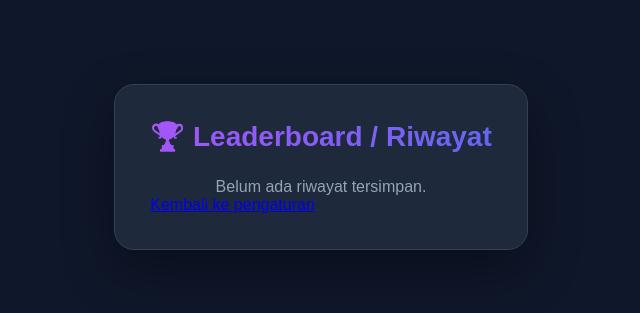
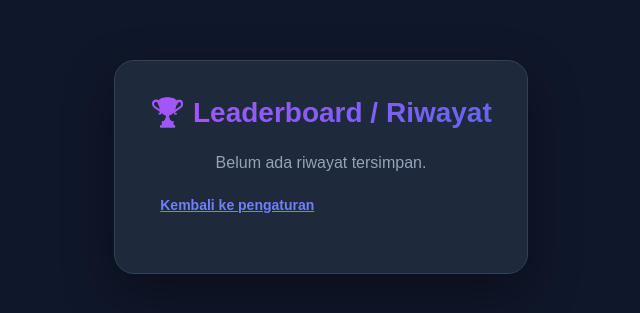
Before and after one commit to Husain-Faqih/quiz-react, a React (Vite) app: page /leaderboard in a window 1280 px wide. Shown: the part 233-546 px from the top of the page, without its empty margins (319-959 px from the left). Built offline with nearby package versions, Linux system fonts and the light colour scheme.

Commit message:
update css

```diff
--- a/src/components/Leaderboard.jsx
+++ b/src/components/Leaderboard.jsx
@@ -29,7 +29,6 @@ function Leaderboard({ history, onClearHistory }) {
           </button>
         )}
       </div>
-
       <Link to="/" className="btn">
         Kembali ke pengaturan
       </Link>
--- a/src/style/leaderboard.css
+++ b/src/style/leaderboard.css
@@ -63,3 +63,23 @@
     background: #991b1b;
     color: #ffffff;
 }
+
+.btn {
+    display: block;
+    width: 100%;
+    margin-top: 15px;
+    margin-bottom: 15px;
+    padding: 10px;
+    border-radius: 10px;
+    background: transparent;
+    color: #717ff8;
+    font-size: 14px;
+    font-weight: bold;
+    cursor: pointer;
+    transition: all 0.2s ease;
+}
+
+.btn:hover {
+    color: #ffffff;
+    transform: translateY(-2px)
+}
```
